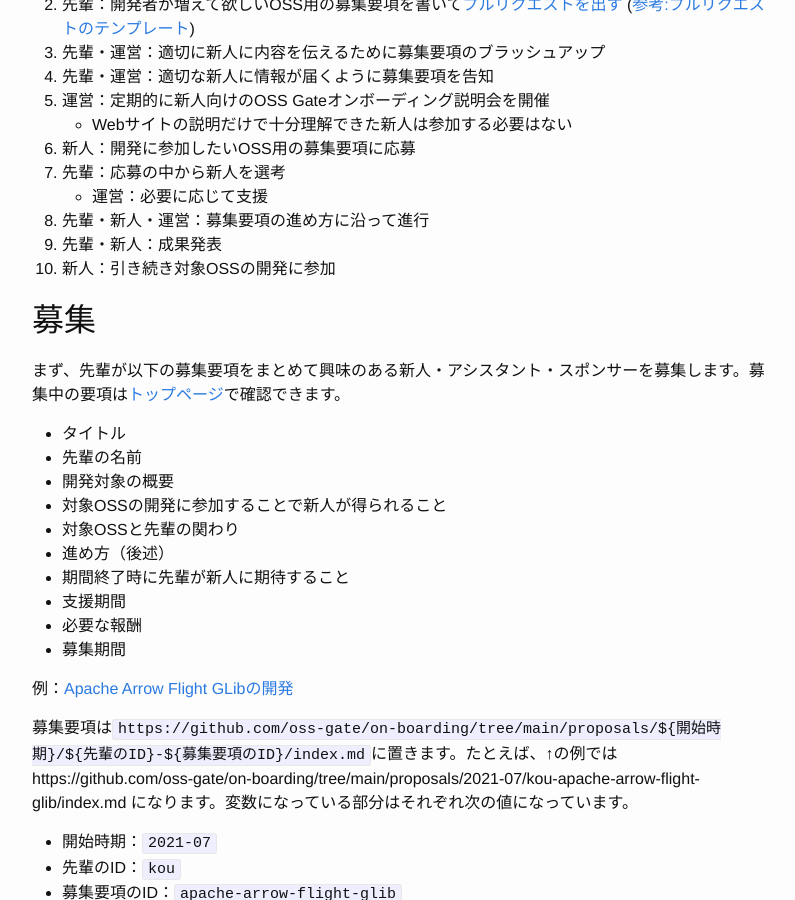
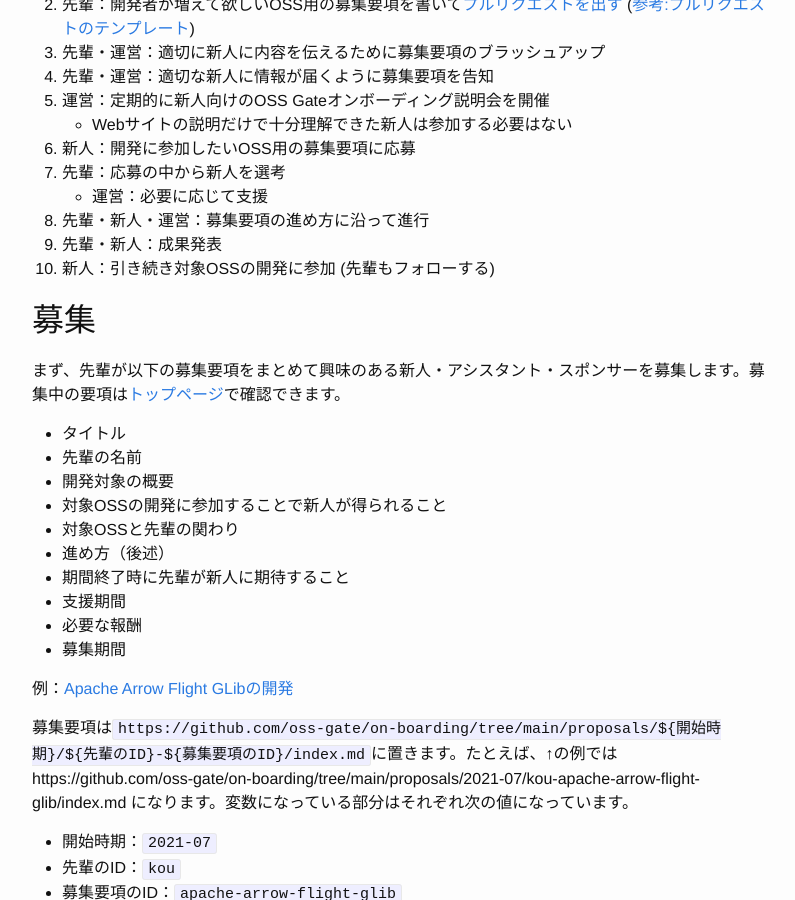
Before and after one commit to oss-gate/on-boarding, a Jekyll site: the page built from process/index.md, in a window 1280 px wide and 900 px high, scrolled down 606 px. Shown: the whole window, without its empty margins (238-1033 px from the left). Built offline with Jekyll 4.4.1, drawn with Linux system fonts in a browser that asks for light colours; Markdown is read by kramdown in place of the engine named in the settings; comment, search, counter and statistics services are not loaded.

Commit message:
Add mentor's action

```diff
--- a/process/index.md
+++ b/process/index.md
@@ -29,7 +29,7 @@ OSS Gateオンボーディングはある程度短い期間に集中的に実施
      * 運営：必要に応じて支援
   8. 先輩・新人・運営：募集要項の進め方に沿って進行
   9. 先輩・新人：成果発表
-  10. 新人：引き続き対象OSSの開発に参加
+  10. 新人：引き続き対象OSSの開発に参加 (先輩もフォローする)
 
 ## <span id="recruiting">募集</span>
 
```
